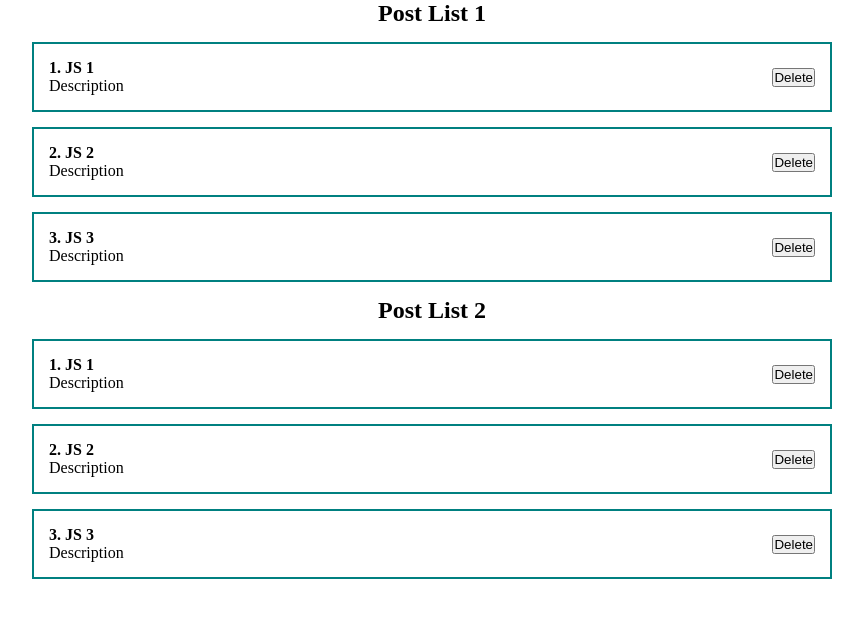
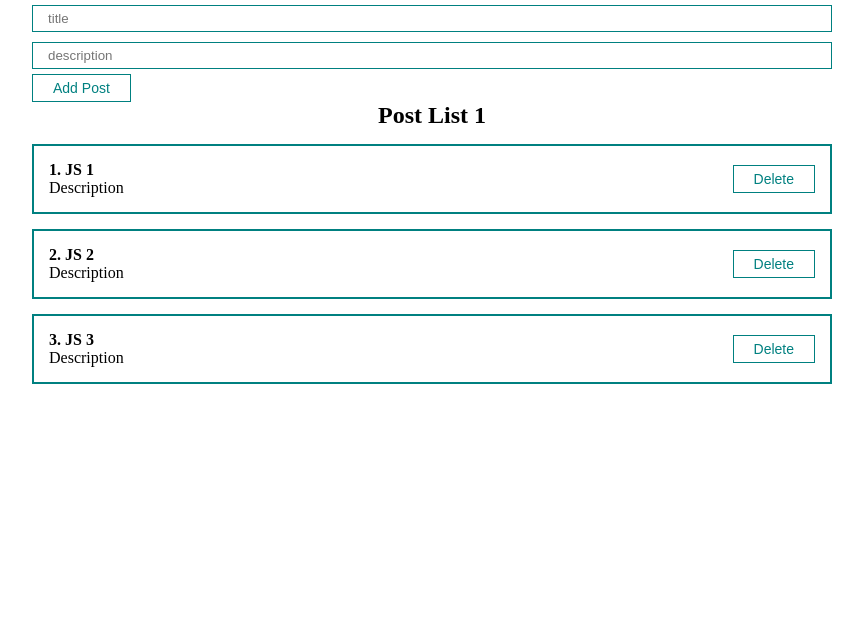
Before and after one commit to LusineAm/react-node, a React (Create React App) app: page / in a window 1280 px wide. Shown: the top 618 px of the page, without its empty margins (208-1071 px from the left). Built offline with nearby package versions, Linux system fonts and the light colour scheme.

Commit message:
add ui elements

```diff
--- a/src/App.js
+++ b/src/App.js
@@ -1,7 +1,8 @@
 import React, { useState } from "react";
-import PostItem from "./components/PostItem";
+import "./styles/App.css";
 import PostList from "./components/PostList";
-import "./styles/App.css";
+import MyButton from "./UI/button/MyButton";
+import MyInput from "./UI/input/MyInput";
 
 function App() {
   const [posts, setPosts] = useState([
@@ -9,11 +10,30 @@
     { id: 2, title: "JS 2", body: "Description" },
     { id: 3, title: "JS 3", body: "Description" },
   ]);
+  const [title, setTitle] = useState('');
+  const addNewPost = (e) => {
+    e.preventDefault();
+
+  }
 
   return (
     <div className="App">
+      <MyInput
+        placeholder='title'
+        type='text'
+        value={title}
+        onChange={e => setTitle(e.target.value)}
+      />
+      <MyInput
+        placeholder='description'
+        type='text'
+      />
+      <MyButton
+        onClick={addNewPost}
+      >
+        Add Post
+      </MyButton>
       <PostList posts={posts} title={"Post List 1"} />
-      <PostList posts={posts} title={"Post List 2"} />
     </div>
   );
 }
--- /dev/null
+++ b/src/UI/button/MyButton.js
@@ -0,0 +1,12 @@
+import React from 'react';
+import classes from './MyButton.module.css';
+
+const MyButton =({children, ...props}) => {
+    return (
+        <button {...props} className={classes.myBtn}>
+            {children}
+        </button>
+    )
+}
+
+export default MyButton;
--- /dev/null
+++ b/src/UI/button/MyButton.module.css
@@ -0,0 +1,8 @@
+.myBtn {
+    padding: 5px 20px;
+    color: teal;
+    font-size: 14px;
+    background: transparent;
+    border: 1px solid teal;
+    cursor: pointer;
+}
--- /dev/null
+++ b/src/UI/input/MyInput.js
@@ -0,0 +1,10 @@
+import React from 'react';
+import classes from './MyInput.module.css';
+
+const MyInput = (props) => {
+    return (
+        <input className={classes.myInput} {...props} />
+    )
+}
+
+export default MyInput;
--- /dev/null
+++ b/src/UI/input/MyInput.module.css
@@ -0,0 +1,6 @@
+.myInput {
+    width: 100%;
+    padding: 5px 15px;
+    margin: 5px 0;
+    border:  1px solid teal;
+}
--- a/src/components/PostItem.js
+++ b/src/components/PostItem.js
@@ -1,4 +1,5 @@
 import React from "react";
+import MyButton from "../UI/button/MyButton";
 
 function PostItem(props) {
   return (
@@ -9,7 +10,7 @@
           <div>{props.post.body}</div>
         </div>
           <div className="post-btns">
-            <button>Delete</button>
+            <MyButton>Delete</MyButton>
           </div>
         </div>
     </div>
```
